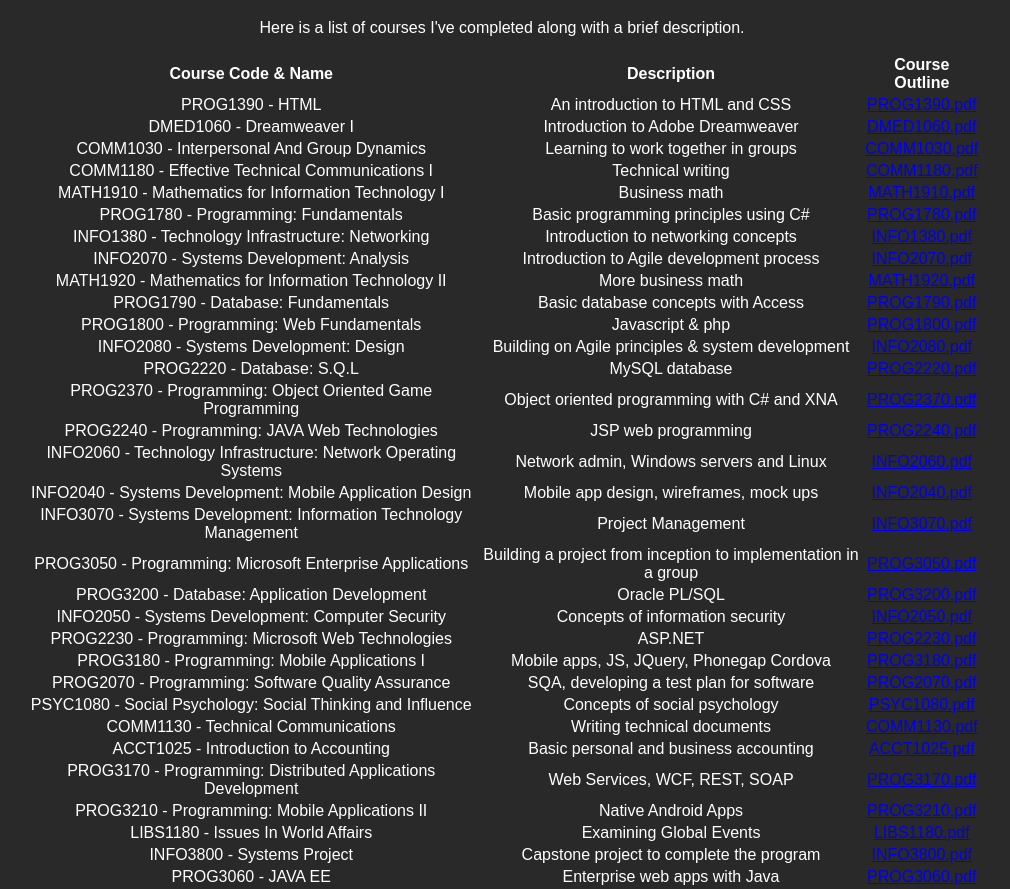
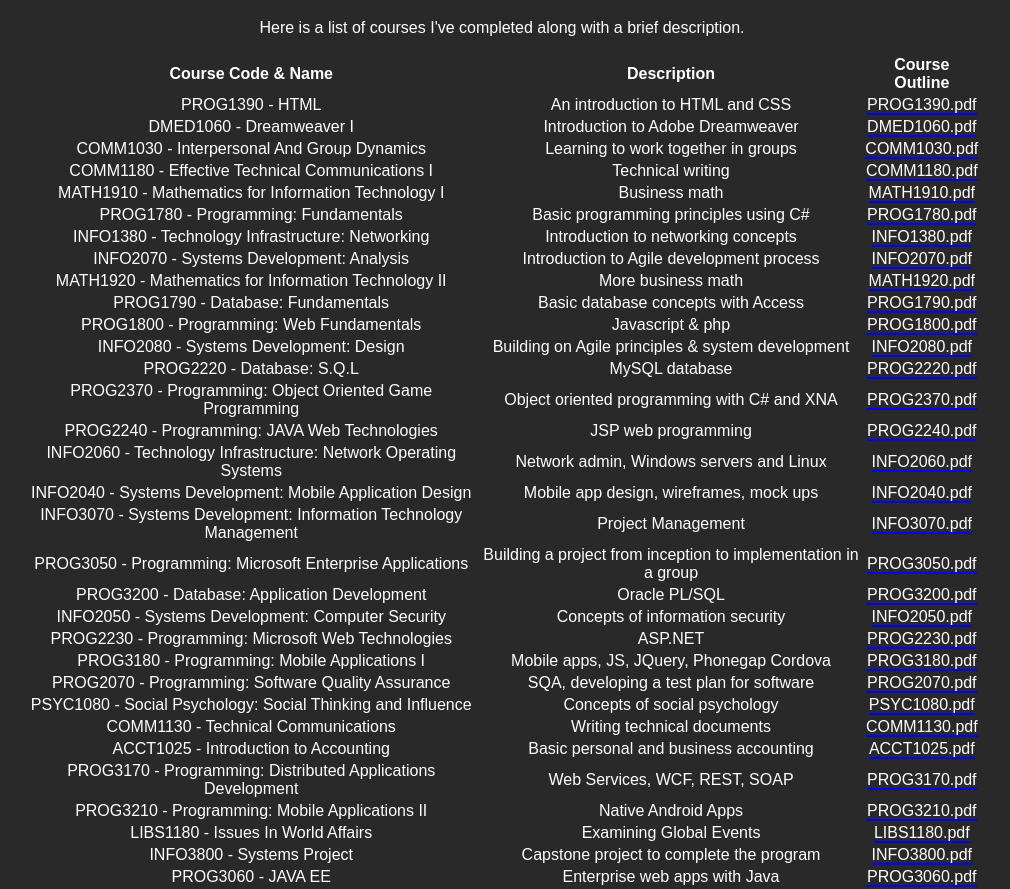
Before and after one commit to Steve-Bulgin/Steve-Bulgin.github.io, a plain HTML site: page courses.html in a window 1280 px wide. Shown: the part 119-1008 px from the top of the page, without its empty margins (138-1148 px from the left). Drawn offline with Linux system fonts and the light colour scheme.

Commit message:
Fixed link colors for readability.

```diff
--- a/courses.html
+++ b/courses.html
@@ -25,162 +25,162 @@
 			<tr>
 				<td>PROG1390 - HTML</td>
 				<td>An introduction to HTML and CSS</td>
-				<td><a href="outlines/PROG1390.pdf">PROG1390.pdf</a></td>
+				<td><a class="link-style" href="outlines/PROG1390.pdf">PROG1390.pdf</a></td>
 			</tr>
 			<tr>
 				<td>DMED1060 - Dreamweaver I</td>
 				<td>Introduction to Adobe Dreamweaver</td>
-				<td><a href="outlines/DMED1060.pdf">DMED1060.pdf</a></td>
+				<td><a class="link-style" href="outlines/DMED1060.pdf">DMED1060.pdf</a></td>
 			</tr>
 			<tr>
 				<td>COMM1030 - Interpersonal And Group Dynamics</td>
 				<td>Learning to work together in groups</td>
-				<td><a href="outlines/COMM1030.pdf">COMM1030.pdf</a></td>
+				<td><a class="link-style" href="outlines/COMM1030.pdf">COMM1030.pdf</a></td>
 			</tr>
 			<tr>
 				<td>COMM1180 - Effective Technical Communications I</td>
 				<td>Technical writing</td>
-				<td><a href="outlines/COMM1180.pdf">COMM1180.pdf</a></td>
+				<td><a class="link-style" href="outlines/COMM1180.pdf">COMM1180.pdf</a></td>
 			</tr>
 			<tr>
 				<td>MATH1910 - Mathematics for Information Technology I</td>
 				<td>Business math</td>
-				<td><a href="outlines/MATH1910.pdf">MATH1910.pdf</a></td>
+				<td><a class="link-style" href="outlines/MATH1910.pdf">MATH1910.pdf</a></td>
 			</tr>
 			<tr>
 				<td>PROG1780 - Programming: Fundamentals</td>
 				<td>Basic programming principles using C#</td>
-				<td><a href="outlines/PROG1780.pdf">PROG1780.pdf</a></td>
+				<td><a class="link-style" href="outlines/PROG1780.pdf">PROG1780.pdf</a></td>
 			</tr>
 			<tr>
 				<td>INFO1380 - Technology Infrastructure: Networking</td>
 				<td>Introduction to networking concepts</td>
-				<td><a href="outlines/INFO1380.pdf">INFO1380.pdf</a></td>
+				<td><a class="link-style" href="outlines/INFO1380.pdf">INFO1380.pdf</a></td>
 			</tr>
 			<tr>
 				<td>INFO2070 - Systems Development: Analysis</td>
 				<td>Introduction to Agile development process</td>
-				<td><a href="outlines/INFO2070.pdf">INFO2070.pdf</a></td>
+				<td><a class="link-style" href="outlines/INFO2070.pdf">INFO2070.pdf</a></td>
 			</tr>
 			<tr>
 				<td>MATH1920 - Mathematics for Information Technology II</td>
 				<td>More business math</td>
-				<td><a href="outlines/MATH1920.pdf">MATH1920.pdf</a></td>
+				<td><a class="link-style" href="outlines/MATH1920.pdf">MATH1920.pdf</a></td>
 			</tr>
 			<tr>
 				<td>PROG1790 - Database: Fundamentals</td>
 				<td>Basic database concepts with Access</td>
-				<td><a href="outlines/PROG1790">PROG1790.pdf</a></td>
+				<td><a class="link-style" href="outlines/PROG1790">PROG1790.pdf</a></td>
 			</tr>
 			<tr>
 				<td>PROG1800 - Programming: Web Fundamentals</td>
 				<td>Javascript &amp; php</td>
-				<td><a href="outlines/PROG1800.pdf">PROG1800.pdf</a></td>
+				<td><a class="link-style" href="outlines/PROG1800.pdf">PROG1800.pdf</a></td>
 			</tr>
 			<tr>
 				<td>INFO2080 - Systems Development: Design</td>
 				<td>Building on Agile principles &amp; system development</td>
-				<td><a href="outlines/INFO2080.pdf">INFO2080.pdf</a></td>
+				<td><a class="link-style" href="outlines/INFO2080.pdf">INFO2080.pdf</a></td>
 			</tr>
 			<tr>
 				<td>PROG2220 - Database: S.Q.L</td>
 				<td>MySQL database</td>
-				<td><a href="outlines/PROG2220.pdf">PROG2220.pdf</a></td>
+				<td><a class="link-style" href="outlines/PROG2220.pdf">PROG2220.pdf</a></td>
 			</tr>
 			<tr>
 				<td>PROG2370 - Programming: Object Oriented Game Programming</td>
 				<td>Object oriented programming with C# and XNA</td>
-				<td><a href="outlines/PROG2370.pdf">PROG2370.pdf</a></td>
+				<td><a class="link-style" href="outlines/PROG2370.pdf">PROG2370.pdf</a></td>
 			</tr>
 			<tr>
 				<td>PROG2240 - Programming: JAVA Web Technologies</td>
 				<td>JSP web programming</td>
-				<td><a href="outlines/PROG2240.pdf">PROG2240.pdf</a></td>
+				<td><a class="link-style" href="outlines/PROG2240.pdf">PROG2240.pdf</a></td>
 			</tr>
 			<tr>
 				<td>INFO2060 - Technology Infrastructure: Network Operating Systems</td>
 				<td>Network admin, Windows servers and Linux</td>
-				<td><a href="outlines/INFO2060.pdf">INFO2060.pdf</a></td>
+				<td><a class="link-style" href="outlines/INFO2060.pdf">INFO2060.pdf</a></td>
 			</tr>
 			<tr>
 				<td>INFO2040 - Systems Development: Mobile Application Design</td>
 				<td>Mobile app design, wireframes, mock ups</td>
-				<td><a href="outlines/INFO2040.pdf">INFO2040.pdf</a></td>
+				<td><a class="link-style" href="outlines/INFO2040.pdf">INFO2040.pdf</a></td>
 			</tr>
 			<tr>
 				<td>INFO3070 - Systems Development: Information Technology Management</td>
 				<td>Project Management</td>
-				<td><a href="outlines/INFO3070.pdf">INFO3070.pdf</a></td>
+				<td><a class="link-style" href="outlines/INFO3070.pdf">INFO3070.pdf</a></td>
 			</tr>
 			<tr>
 				<td>PROG3050 - Programming: Microsoft Enterprise Applications</td>
 				<td>Building a project from inception to implementation in a group</td>
-				<td><a href="outlines/PROG3050.pdf">PROG3050.pdf</a></td>
+				<td><a class="link-style" href="outlines/PROG3050.pdf">PROG3050.pdf</a></td>
 			</tr>
 			<tr>
 				<td>PROG3200 - Database: Application Development</td>
 				<td>Oracle PL/SQL</td>
-				<td><a href="outlines/PROG3200.pdf">PROG3200.pdf</a></td>
+				<td><a class="link-style" href="outlines/PROG3200.pdf">PROG3200.pdf</a></td>
 			</tr>
 			<tr>
 				<td>INFO2050 - Systems Development: Computer Security</td>
 				<td>Concepts of information security</td>
-				<td><a href="outlines/INFO2050.pdf">INFO2050.pdf</a></td>
+				<td><a class="link-style" href="outlines/INFO2050.pdf">INFO2050.pdf</a></td>
 			</tr>
 			<tr>
 				<td>PROG2230 - Programming: Microsoft Web Technologies</td>
 				<td>ASP.NET</td>
-				<td><a href="outlines/PROG2230.pdf">PROG2230.pdf</a></td>
+				<td><a class="link-style" href="outlines/PROG2230.pdf">PROG2230.pdf</a></td>
 			</tr>
 			<tr>
 				<td>PROG3180 - Programming: Mobile Applications I</td>
 				<td>Mobile apps, JS, JQuery, Phonegap Cordova</td>
-				<td><a href="outlines/PROG3180.pdf">PROG3180.pdf</a></td>
+				<td><a class="link-style" href="outlines/PROG3180.pdf">PROG3180.pdf</a></td>
 			</tr>
 			<tr>
 				<td>PROG2070 - Programming: Software Quality Assurance</td>
 				<td>SQA, developing a test plan for software</td>
-				<td><a href="outlines/PROG2070.pdf">PROG2070.pdf</a></td>
+				<td><a class="link-style" href="outlines/PROG2070.pdf">PROG2070.pdf</a></td>
 			</tr>
 			<tr>
 				<td>PSYC1080 - Social Psychology: Social Thinking and Influence</td>
 				<td>Concepts of social psychology</td>
-				<td><a href="outlines/PSYC1080.pdf">PSYC1080.pdf</a></td>
+				<td><a class="link-style" href="outlines/PSYC1080.pdf">PSYC1080.pdf</a></td>
 			</tr>
 			<tr>
 				<td>COMM1130 - Technical Communications</td>
 				<td>Writing technical documents</td>
-				<td><a href="outlines/COMM1130.pdf">COMM1130.pdf</a></td>
+				<td><a class="link-style" href="outlines/COMM1130.pdf">COMM1130.pdf</a></td>
 			</tr>
 			<tr>
 				<td>ACCT1025 - Introduction to Accounting</td>
 				<td>Basic personal and business accounting</td>
-				<td><a href="outlines/ACCT1025.pdf">ACCT1025.pdf</a></td>
+				<td><a class="link-style" href="outlines/ACCT1025.pdf">ACCT1025.pdf</a></td>
 			</tr>
 			<tr>
 				<td>PROG3170 - Programming: Distributed Applications Development</td>
 				<td>Web Services, WCF, REST, SOAP</td>
-				<td><a href="outlines/PROG3170.pdf">PROG3170.pdf</a></td>
+				<td><a class="link-style" href="outlines/PROG3170.pdf">PROG3170.pdf</a></td>
 			</tr>
 			<tr>
 				<td>PROG3210 - Programming: Mobile Applications II</td>
 				<td>Native Android Apps</td>
-				<td><a href="outlines/PROG3210.pdf">PROG3210.pdf</a></td>
+				<td><a class="link-style" href="outlines/PROG3210.pdf">PROG3210.pdf</a></td>
 			</tr>
 			<tr>
 				<td>LIBS1180 - Issues In World Affairs</td>
 				<td>Examining Global Events</td>
-				<td><a href="outlines/LIBS1180.pdf">LIBS1180.pdf</a></td>
+				<td><a class="link-style" href="outlines/LIBS1180.pdf">LIBS1180.pdf</a></td>
 			</tr>
 			<tr>
 				<td>INFO3800 - Systems Project</td>
 				<td>Capstone project to complete the program</td>
-				<td><a href="outlines/INFO3800.pdf">INFO3800.pdf</a></td>
+				<td><a class="link-style" href="outlines/INFO3800.pdf">INFO3800.pdf</a></td>
 			</tr>
 			<tr>
 				<td>PROG3060 - JAVA EE</td>
 				<td>Enterprise web apps with Java</td>
-				<td><a href="outlines/PROG3060.pdf">PROG3060.pdf</a></td>
+				<td><a class="link-style" href="outlines/PROG3060.pdf">PROG3060.pdf</a></td>
 			</tr>
 		</table>
 	</div>
--- a/css/style.css
+++ b/css/style.css
@@ -65,7 +65,15 @@ img {
 /*** Courses Page ***/
 
 table {
-    margin-left: auto;
-    margin-right: auto;
-    margin-bottom: 60px;
+	margin-left: auto;
+	margin-right: auto;
+	margin-bottom: 60px;
 }
+
+/* Clickable links */
+
+.link-style {
+	color: white;
+	text-decoration: none;
+	border-bottom: 2px solid blue;
+}
```
Also changed, not shown: index.html (+2 -2 lines), projects.html (+15 -15 lines).
